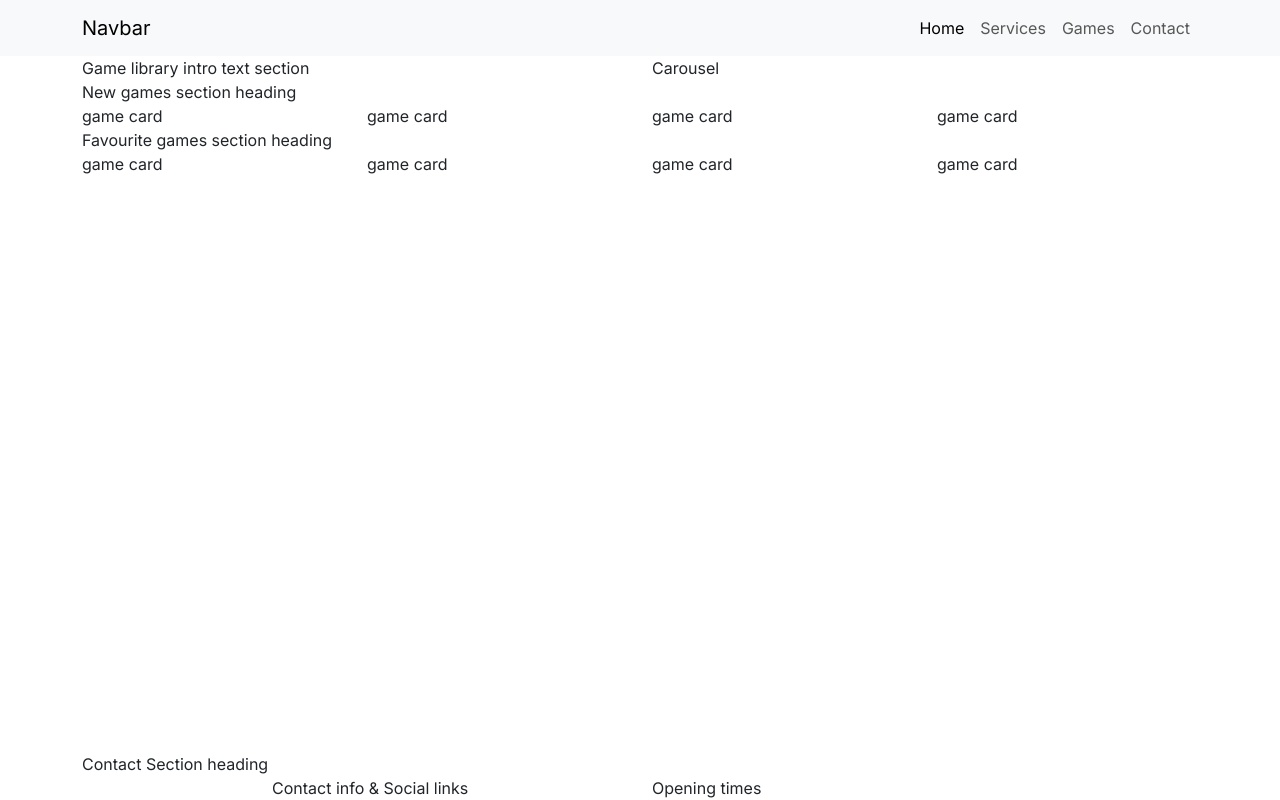
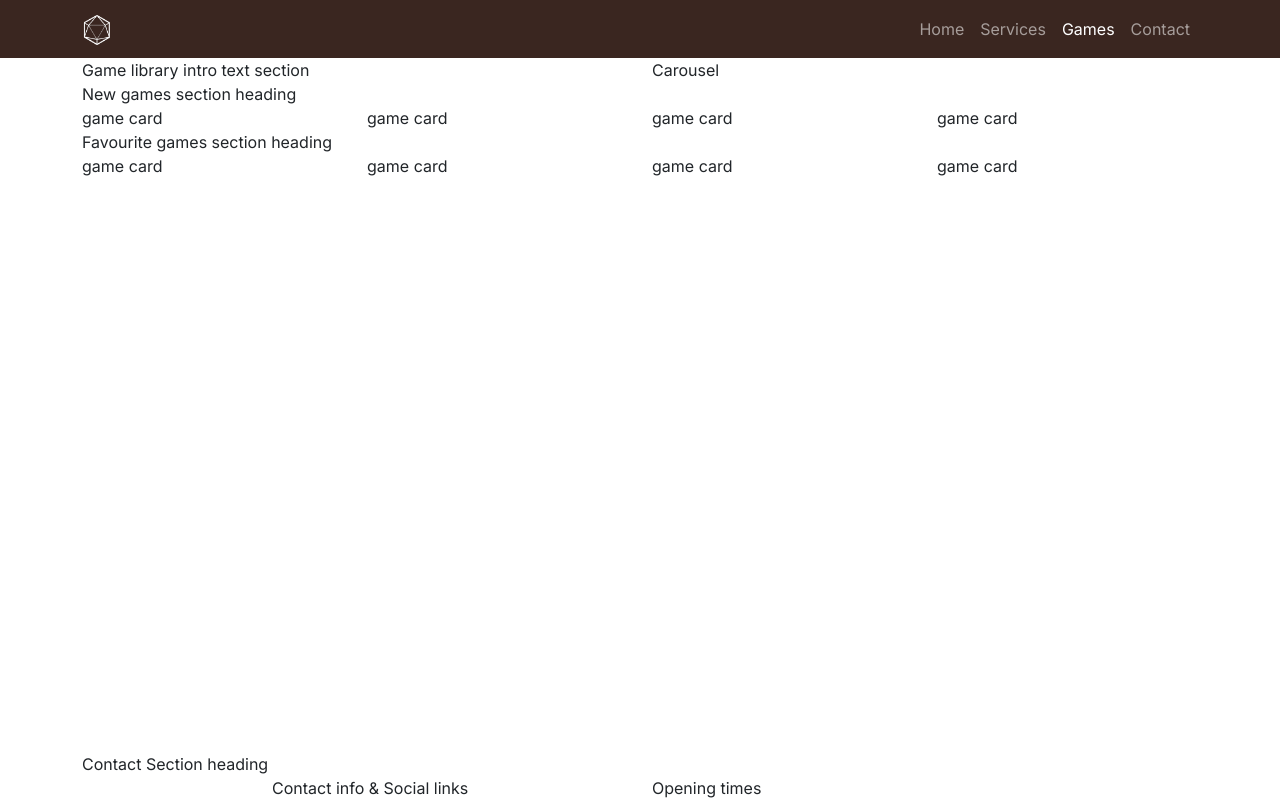
Before and after one commit to liambaker93/boardwalk-games, a plain HTML site: page game-library.html in a window 1280 px wide. Drawn offline with nearby package versions, Linux system fonts and the light colour scheme; a web font is replaced by a local one.

Commit message:
added navbar styling to match project design.

```diff
--- a/assets/css/style.css
+++ b/assets/css/style.css
@@ -26,6 +26,16 @@ h3 {
     color: var(--highlight-color);
 }
 
+/* Navbar */
+
+#navbar {
+    background-color: var(--primary-color);
+}
+
+#navbar .logo {
+    width: 30px;
+}
+
 /* Grid visualisation css for testing */
 
 /*.container,
--- a/game-library.html
+++ b/game-library.html
@@ -22,22 +22,24 @@
 
 <body class="d-flex flex-column min-vh-100">
     <!--Navigation bar collapsible on mobile & tablet-->
-    <nav class="navbar navbar-expand-lg bg-body-tertiary">
+    <nav id="navbar" class="navbar navbar-expand-lg" data-bs-theme="dark">
         <div class="container">
-          <a class="navbar-brand" href="index.html">Navbar</a>
+          <a class="navbar-brand" href="index.html">
+            <img src="assets/images/logo-sm-white.png" alt="Boardwalk Games logo" class="logo">
+          </a>
           <button class="navbar-toggler" type="button" data-bs-toggle="collapse" data-bs-target="#navbarNav" aria-controls="navbarNav" aria-expanded="false" aria-label="Toggle navigation">
             <span class="navbar-toggler-icon"></span>
           </button>
           <div class="collapse navbar-collapse" id="navbarNav">
             <ul class="navbar-nav ms-auto">
               <li class="nav-item">
-                <a class="nav-link active" aria-current="page" href="index.html">Home</a>
+                <a class="nav-link"href="index.html">Home</a>
               </li>
               <li class="nav-item">
                 <a class="nav-link" href="#">Services</a>
               </li>
               <li class="nav-item">
-                <a class="nav-link" href="game-library.html">Games</a>
+                <a class="nav-link active" aria-current="page" href="game-library.html">Games</a>
               </li>
               <li class="nav-item">
                 <a class="nav-link" href="#">Contact</a>
```
Also changed, not shown: index.html (+4 -2 lines).
